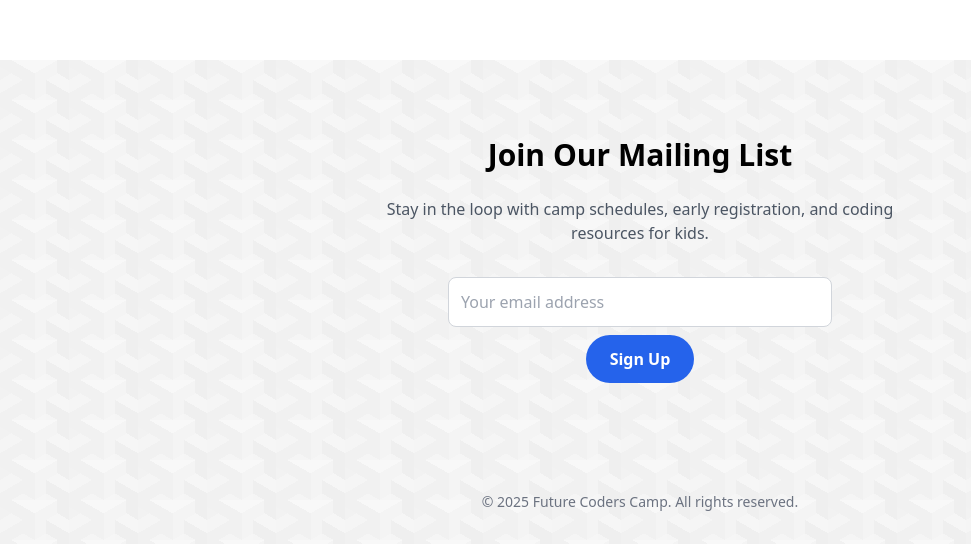
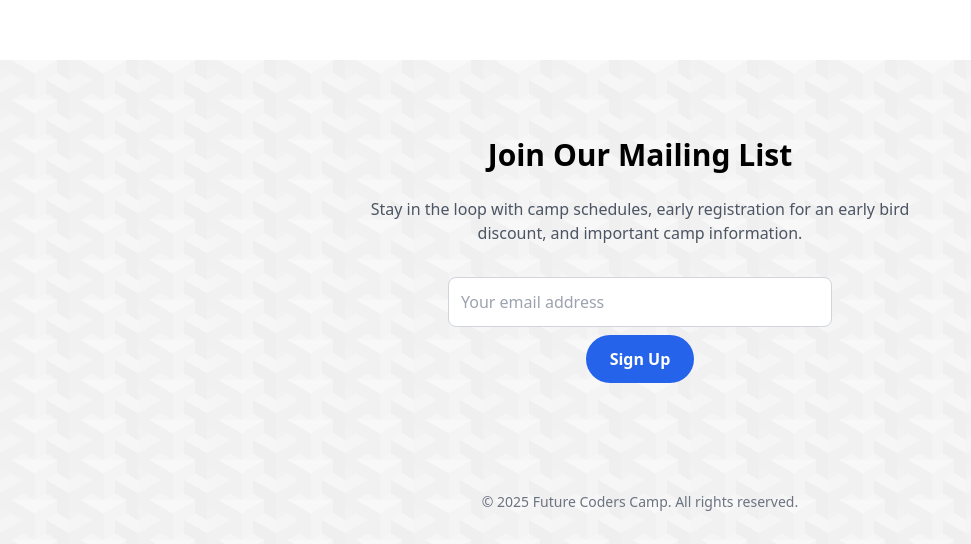
Before and after one commit to FelixTrask/Future-Coders-Camp-Website, a React (Create React App) app: page / in a window 1280 px wide. Shown: the part 1540-2084 px from the top of the page, without its empty margins (0-971 px from the left). Built offline with nearby package versions, Linux system fonts and the light colour scheme; no server answers.

Commit message:
Update App.js

```diff
--- a/src/App.js
+++ b/src/App.js
@@ -140,7 +140,7 @@ function App() {
       <section id="signup" className="min-h-[50vh] flex flex-col items-center justify-center text-center px-8">
         <h2 className="text-3xl font-bold mb-6">Join Our Mailing List</h2>
         <p className="max-w-xl text-gray-600 mb-8">
-          Stay in the loop with camp schedules, early registration, and coding resources for kids.
+          Stay in the loop with camp schedules, early registration for an early bird discount, and important camp information.
         </p>
 
         <input
```
